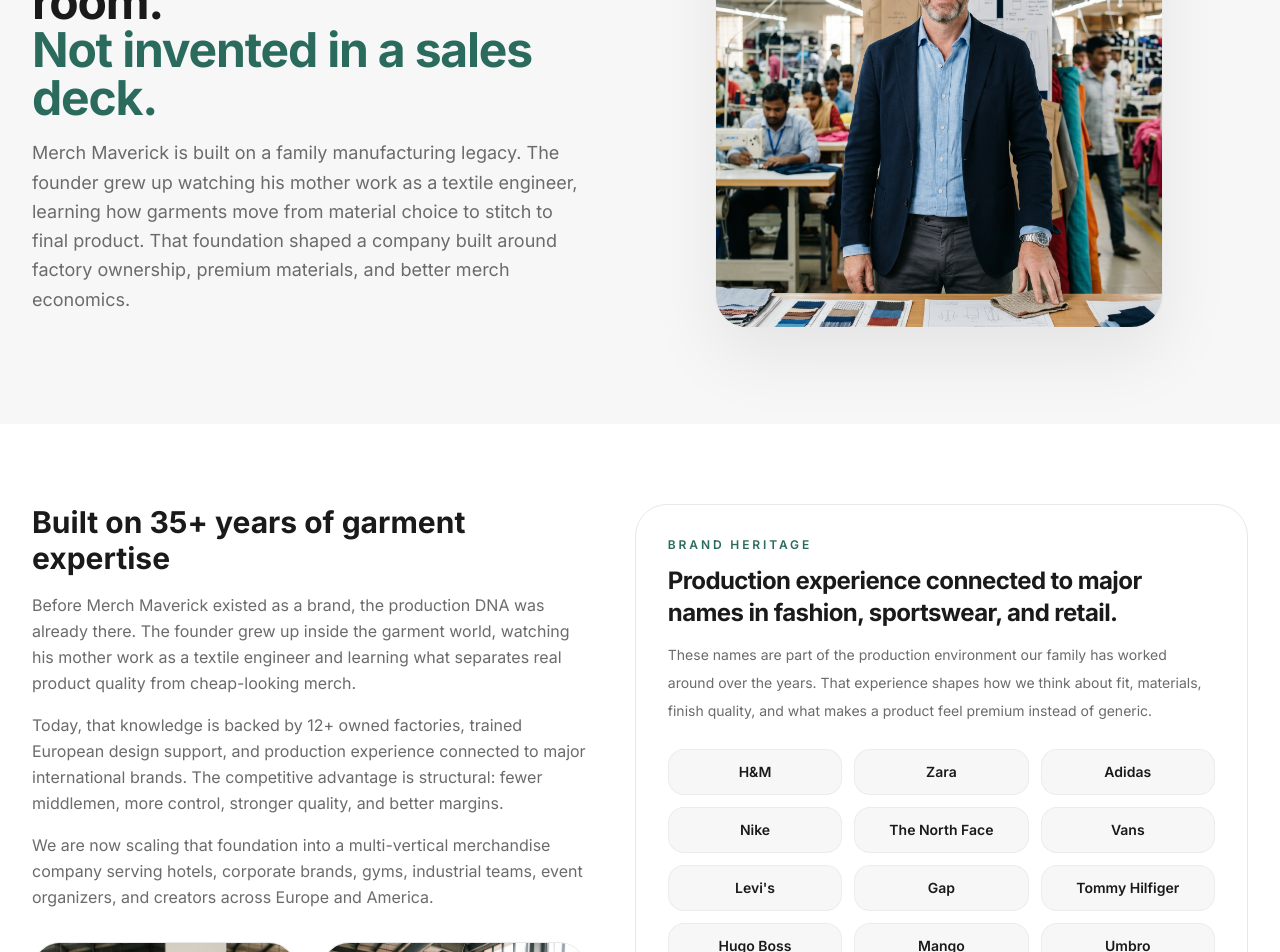
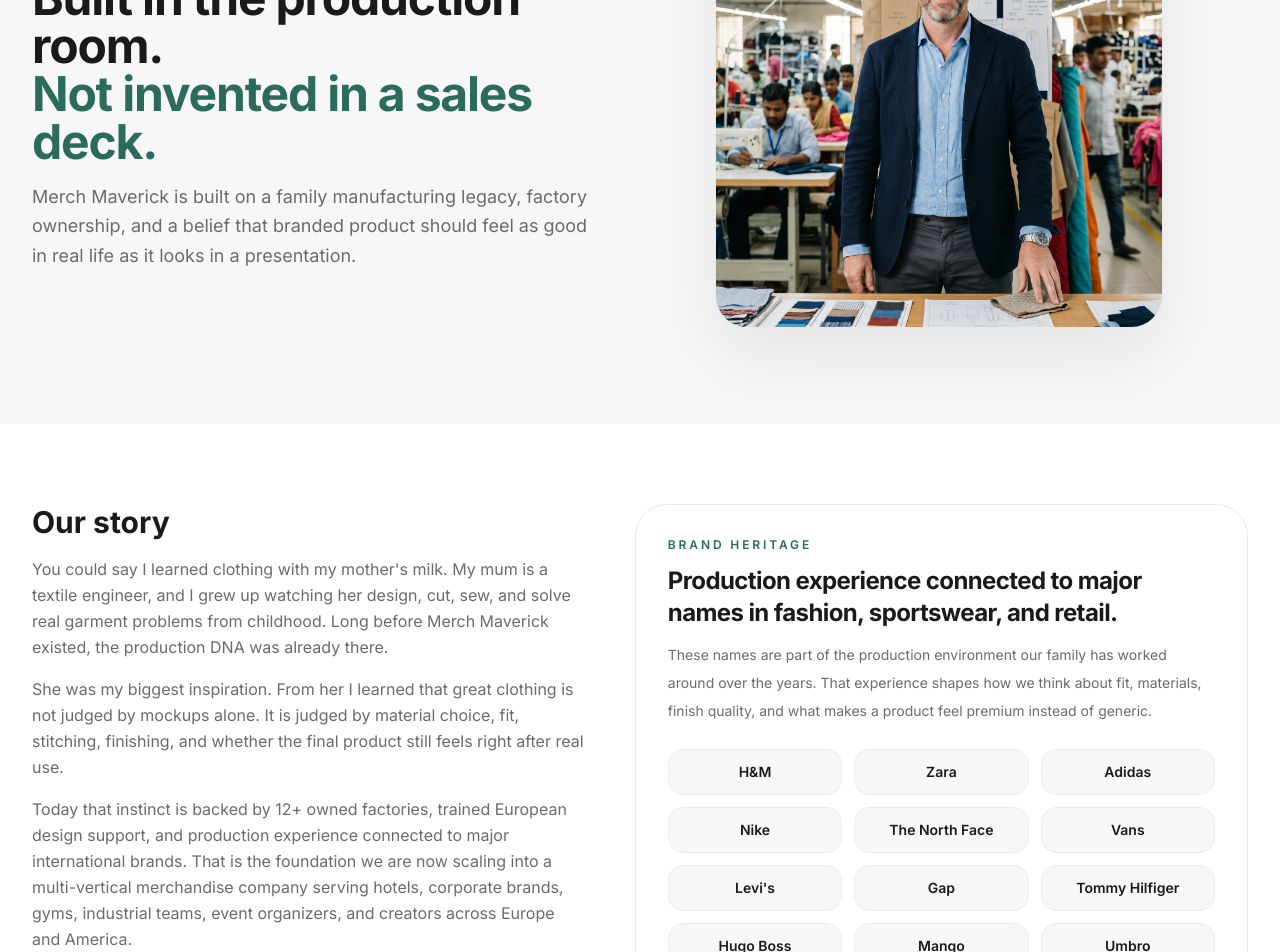
Before and after one commit to faiazyen/merch-maverick, a Next.js app: page /about in a window 1280 px wide. Shown: the part 280-1232 px from the top of the page. Built offline with nearby package versions, Linux system fonts and the light colour scheme; no server answers.

Commit message:
Refine founder story hook

```diff
--- a/src/app/about/page.tsx
+++ b/src/app/about/page.tsx
@@ -72,11 +72,9 @@
                 <span className="text-teal">Not invented in a sales deck.</span>
               </h1>
               <p className="text-lg leading-relaxed text-muted-light dark:text-muted-dark">
-                Merch Maverick is built on a family manufacturing legacy. The
-                founder grew up watching his mother work as a textile engineer,
-                learning how garments move from material choice to stitch to final
-                product. That foundation shaped a company built around factory
-                ownership, premium materials, and better merch economics.
+                Merch Maverick is built on a family manufacturing legacy,
+                factory ownership, and a belief that branded product should
+                feel as good in real life as it looks in a presentation.
               </p>
             </div>
 
@@ -100,27 +98,29 @@
         <div className="grid gap-12 lg:grid-cols-[0.95fr_1.05fr] lg:items-start mb-24">
           <div>
             <h2 className="mb-4 text-3xl font-bold text-text-light dark:text-text-dark">
-              Built on 35+ years of garment expertise
+              Our story
             </h2>
             <div className="space-y-4 leading-relaxed text-muted-light dark:text-muted-dark">
               <p>
-                Before Merch Maverick existed as a brand, the production DNA was
-                already there. The founder grew up inside the garment world,
-                watching his mother work as a textile engineer and learning what
-                separates real product quality from cheap-looking merch.
+                You could say I learned clothing with my mother&apos;s milk. My
+                mum is a textile engineer, and I grew up watching her design,
+                cut, sew, and solve real garment problems from childhood. Long
+                before Merch Maverick existed, the production DNA was already
+                there.
               </p>
               <p>
-                Today, that knowledge is backed by 12+ owned factories, trained
-                European design support, and production experience connected to
-                major international brands. The competitive advantage is
-                structural: fewer middlemen, more control, stronger quality, and
-                better margins.
+                She was my biggest inspiration. From her I learned that great
+                clothing is not judged by mockups alone. It is judged by
+                material choice, fit, stitching, finishing, and whether the
+                final product still feels right after real use.
               </p>
               <p>
-                We are now scaling that foundation into a multi-vertical
-                merchandise company serving hotels, corporate brands, gyms,
-                industrial teams, event organizers, and creators across Europe
-                and America.
+                Today that instinct is backed by 12+ owned factories, trained
+                European design support, and production experience connected to
+                major international brands. That is the foundation we are now
+                scaling into a multi-vertical merchandise company serving
+                hotels, corporate brands, gyms, industrial teams, event
+                organizers, and creators across Europe and America.
               </p>
             </div>
 
--- a/src/components/home/FounderStorySection.tsx
+++ b/src/components/home/FounderStorySection.tsx
@@ -38,29 +38,31 @@
           transition={{ duration: 0.7 }}
         >
           <p className="text-xs font-semibold uppercase tracking-[0.26em] text-teal">
-            Founder story
+            Our story
           </p>
           <h2 className="mt-4 text-4xl font-bold tracking-tight text-text-light dark:text-text-dark sm:text-5xl">
-            I grew up watching garments get made before I ever tried to sell one.
+            You could say I learned clothing with my mother&apos;s milk.
           </h2>
           <div className="mt-6 space-y-4 text-base leading-8 text-muted-light dark:text-muted-dark">
             <p>
-              My mother was a textile engineer. As a kid, I watched her design,
-              cut, sew, and solve real garment problems on the machine. That is
-              where I learned the difference between product that only looks
-              good in a mockup and product that actually feels right in real
-              life.
+              My mum is a textile engineer, and some of my earliest memories
+              are of watching her design, cut, sew, and solve garment problems
+              with her own hands. I grew up around fabric, fit, stitching, and
+              the real discipline behind making clothes properly, long before I
+              ever thought about selling a product.
             </p>
             <p>
-              Merch Maverick was built from that world, not from reseller
-              logic or generic supplier language. It comes from the production
-              floor, where material, fit, finishing, and consistency decide
-              whether a product deserves your brand.
+              She was my biggest inspiration. Through her, I learned early that
+              good clothing is not just about how it looks in a photo. It is
+              about how it feels, how it wears, how it is finished, and whether
+              the person putting it on can feel the difference immediately.
             </p>
             <p>
-              Today, that story is backed by 35+ years of family manufacturing
-              experience, 12+ owned factories, and production exposure around
-              some of the best-known names in fashion, sportswear, and retail.
+              Merch Maverick was built from that foundation, not from reseller
+              language or generic supplier logic. Today that instinct is backed
+              by 35+ years of family manufacturing experience, 12+ owned
+              factories, and production exposure around some of the best-known
+              names in fashion, sportswear, and retail.
             </p>
           </div>
         </motion.div>
```
